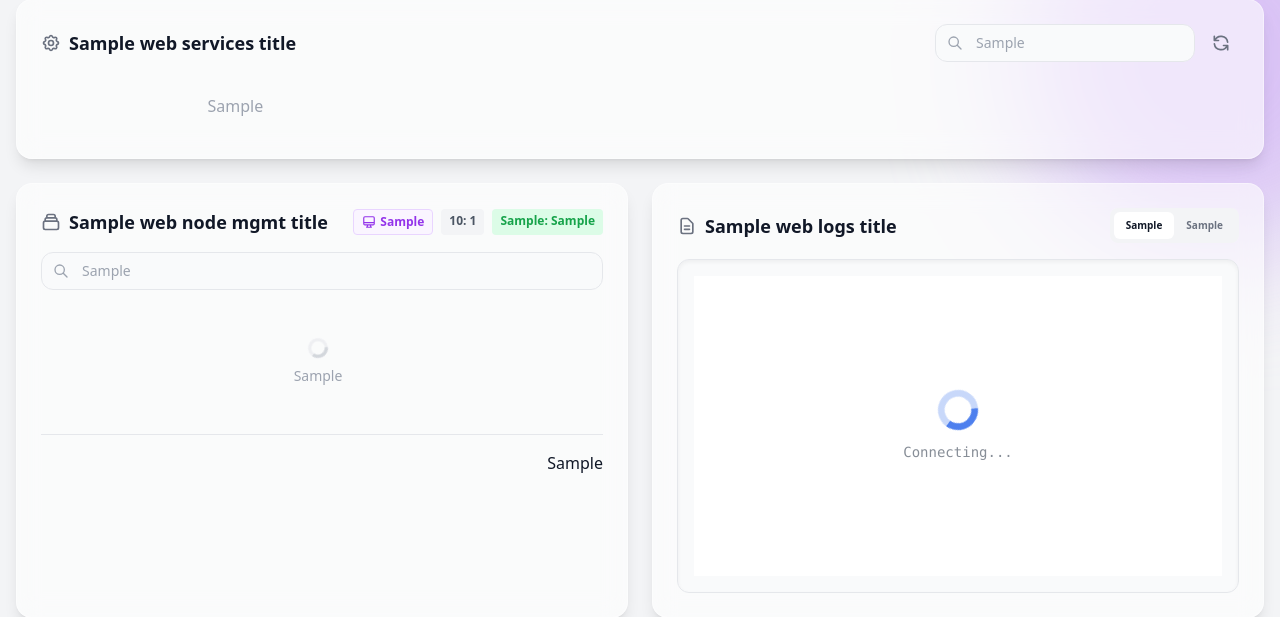
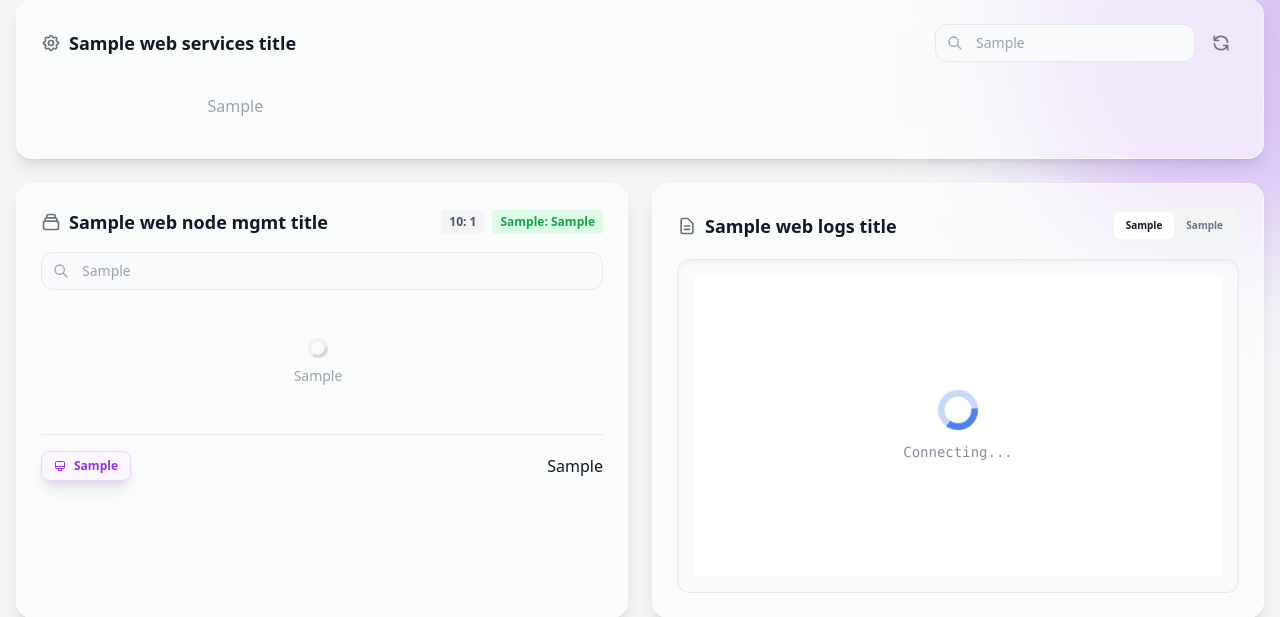
Before and after one commit to jatixs/tgbotvpscp, a Python web app: template core/templates/dashboard.html in a window 1280 px wide. Shown: the part 632-1249 px from the top of the page. Run offline with Jinja, Linux system fonts and the light colour scheme; the template is opened without the code that fills it: most values are stand-ins (such as "Sample title", 1, 10 or a date in 2020).

Commit message:
feat: implement core internationalization support and add dashboard web interface with view routing

```diff
--- a/core/i18n.py
+++ b/core/i18n.py
@@ -461,6 +461,8 @@ STRINGS = {
         "web_logs_button": "Логи системы",
         "web_settings_button": "Настройки",
         "web_node_mgmt_title": "Управление Нодами",
+        "web_monitor_btn": "Мониторинг",
+        "web_monitor_title": "Открыть мониторинг нод",
         "web_node_details_title": "Детали Ноды",
         "web_token_label": "Токен Ноды",
         "web_copied": "Скопировано!",
@@ -1319,6 +1321,8 @@ STRINGS = {
         "web_logs_button": "System Logs",
         "web_settings_button": "Settings",
         "web_node_mgmt_title": "Node Management",
+        "web_monitor_btn": "Monitor",
+        "web_monitor_title": "Open Nodes Monitor",
         "web_node_details_title": "Node Details",
         "web_token_label": "Node Token",
         "web_copied": "Copied!",
--- a/core/templates/dashboard.html
+++ b/core/templates/dashboard.html
@@ -520,16 +520,7 @@
                         {{ web_node_mgmt_title }}
                     </h3>
                     <div class="flex gap-2">
-                        <a href="/nodes"
-                            class="monitor-link-btn px-2 py-1 rounded text-xs font-bold transition flex items-center gap-1"
-                            title="{{ web_monitor_title }}">
-                            <svg xmlns="http://www.w3.org/2000/svg" class="h-3.5 w-3.5" fill="none" viewBox="0 0 24 24"
-                                stroke="currentColor">
-                                <path stroke-linecap="round" stroke-linejoin="round" stroke-width="2"
-                                    d="M9.75 17L9 20l-1 1h8l-1-1-.75-3M3 13h18M5 17h14a2 2 0 002-2V5a2 2 0 00-2-2H5a2 2 0 00-2 2v10a2 2 0 002 2z" />
-                            </svg>
-                            <span class="hidden sm:inline">{{ web_monitor_btn }}</span>
-                        </a>
+
                         <span
                             class="px-2 py-1 bg-gray-100 dark:bg-gray-700 rounded text-xs font-bold text-gray-600 dark:text-gray-300">{{
                             web_stats_total }}: <span id="nodesTotal">{{ nodes_count }}</span></span>
@@ -563,8 +554,21 @@
                         {{ web_nodes_loading }}
                     </div>
                 </div>
-                <div class="mt-4 pt-4 border-t border-gray-200 dark:border-white/5 flex justify-end">{{ node_action_btn
-                    | safe }}</div>
+                <div class="mt-4 pt-4 border-t border-gray-200 dark:border-white/5 flex justify-between items-center gap-3">
+                    <a href="/nodes"
+                        class="monitor-link-btn inline-flex items-center gap-2 py-1.5 px-3 rounded-lg text-xs font-bold transition shadow-lg shadow-purple-500/20"
+                        title="{{ web_monitor_title }}">
+                        <svg xmlns="http://www.w3.org/2000/svg" class="w-3 h-3" fill="none" viewBox="0 0 24 24"
+                            stroke="currentColor">
+                            <path stroke-linecap="round" stroke-linejoin="round" stroke-width="2"
+                                d="M9.75 17L9 20l-1 1h8l-1-1-.75-3M3 13h18M5 17h14a2 2 0 002-2V5a2 2 0 00-2-2H5a2 2 0 00-2 2v10a2 2 0 002 2z" />
+                        </svg>
+                        <span>{{ web_monitor_btn }}</span>
+                    </a>
+                    <div class="flex justify-end">
+                        {{ node_action_btn | safe }}
+                    </div>
+                </div>
             </div>
             <div
                 class="bg-white/60 dark:bg-white/5 backdrop-blur-md border border-white/40 dark:border-white/10 rounded-2xl p-6 shadow-lg dark:shadow-none flex flex-col relative overflow-hidden lazy-block">
--- a/core/web/views.py
+++ b/core/web/views.py
@@ -266,7 +266,7 @@ async def handle_dashboard(request: web.Request) -> web.StreamResponse:
     node_action_btn = ""
     settings_btn = ""
     if is_main_admin:
-        node_action_btn = f"""<button onclick="openAddNodeModal()" class="inline-flex items-center gap-1.5 py-1.5 px-3 rounded-lg bg-blue-600 hover:bg-blue-500 text-white text-xs font-bold transition shadow-lg shadow-blue-500/20"><svg class="w-3 h-3" fill="none" stroke="currentColor" viewBox="0 0 24 24"><path stroke-linecap="round" stroke-linejoin="round" stroke-width="2" d="M12 6v6m0 0v6m0-6h6m-6 0H6"></path></svg>{_('web_add_node_section', lang)}</button>"""
+        node_action_btn = f"""<button onclick="openAddNodeModal()" class="inline-flex items-center gap-2 py-1.5 px-3 rounded-lg bg-blue-600 hover:bg-blue-500 text-white text-xs font-bold transition shadow-lg shadow-blue-500/20"><svg class="w-3 h-3" fill="none" stroke="currentColor" viewBox="0 0 24 24"><path stroke-linecap="round" stroke-linejoin="round" stroke-width="2" d="M12 6v6m0 0v6m0-6h6m-6 0H6"></path></svg>{_('web_add_node_section', lang)}</button>"""
         settings_btn = f'<a href="/settings" class="flex items-center justify-center w-8 h-8 rounded-lg hover:bg-black/5 dark:hover:bg-white/10 transition text-gray-600 dark:text-gray-400" title="{_("web_settings_button", lang)}"><svg xmlns="http://www.w3.org/2000/svg" class="h-5 w-5" fill="none" viewBox="0 0 24 24" stroke="currentColor"><path stroke-linecap="round" stroke-linejoin="round" stroke-width="2" d="M10.325 4.317c.426-1.756 2.924-1.756 3.35 0a1.724 1.724 0 002.573 1.066c1.543-.94 3.31.826 2.37 2.37a1.724 1.724 0 001.065 2.572c1.756.426 1.756 2.924 0 3.35a1.724 1.724 0 00-1.066 2.573c.94 1.543-.826 3.31-2.37 2.37a1.724 1.724 0 00-2.572 1.065c-.426 1.756-2.924 1.756-3.35 0a1.724 1.724 0 00-2.573-1.066c-1.543.94-3.31-.826-2.37-2.37a1.724 1.724 0 00-1.065-2.572c-1.756-.426-1.756-2.924 0-3.35a1.724 1.724 0 001.066-2.573c-.94-1.543.826-3.31 2.37-2.37.996.608 2.296.07 2.572-1.065z" /><path stroke-linecap="round" stroke-linejoin="round" stroke-width="2" d="M15 12a3 3 0 11-6 0 3 3 0 016 0z" /></svg></a>'
 
     clean_version = APP_VERSION.lstrip("v")
@@ -352,6 +352,8 @@ async def handle_dashboard(request: web.Request) -> web.StreamResponse:
         "web_download": _("web_download", lang),
         "web_upload": _("web_upload", lang),
         "web_node_mgmt_title": _("web_node_mgmt_title", lang),
+        "web_monitor_btn": _("web_monitor_btn", lang),
+        "web_monitor_title": _("web_monitor_title", lang),
         "web_logs_title": _("web_logs_title", lang),
         "web_logs_footer": _("web_logs_footer", lang),
         "web_loading": _("web_loading", lang),
```
